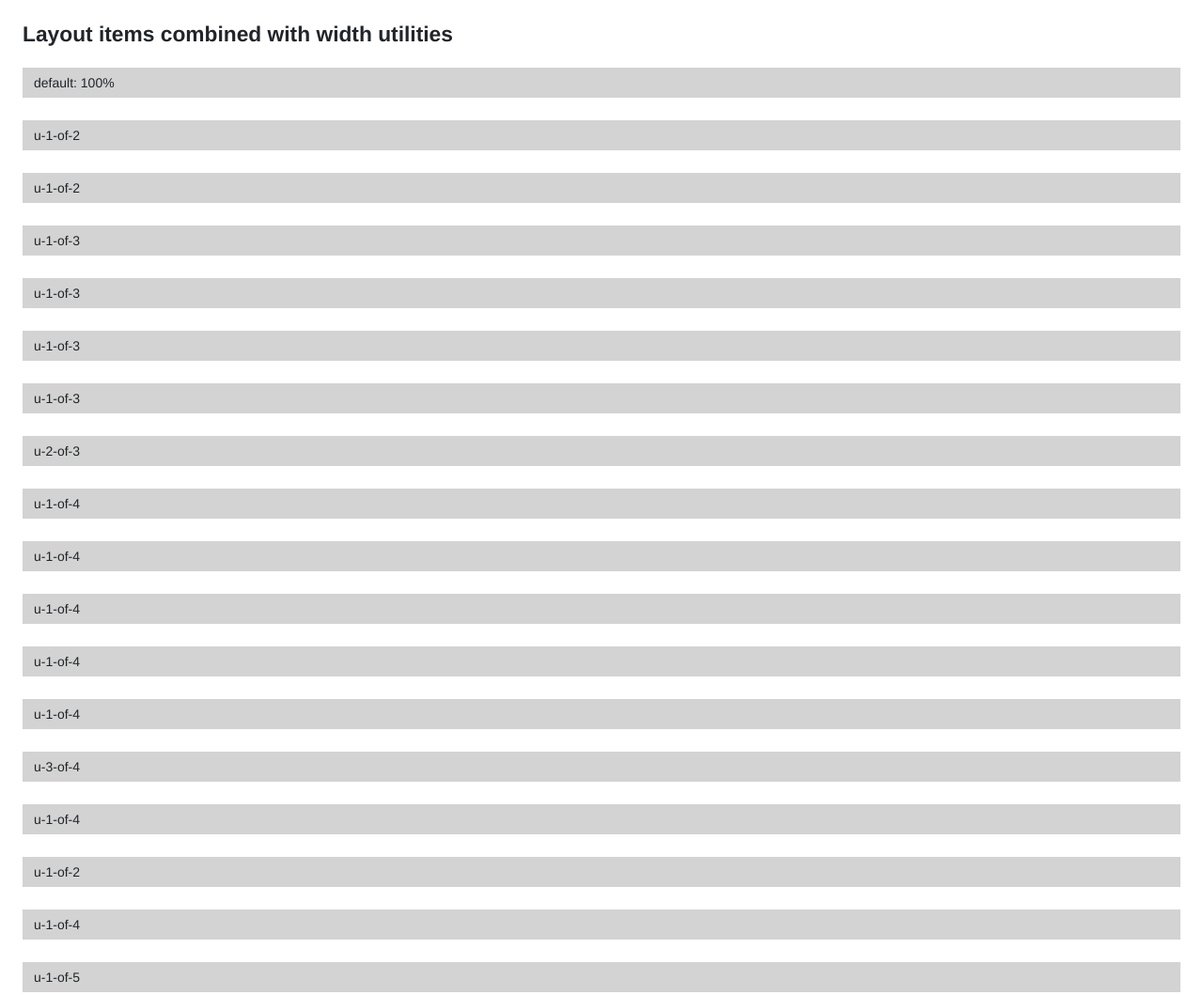
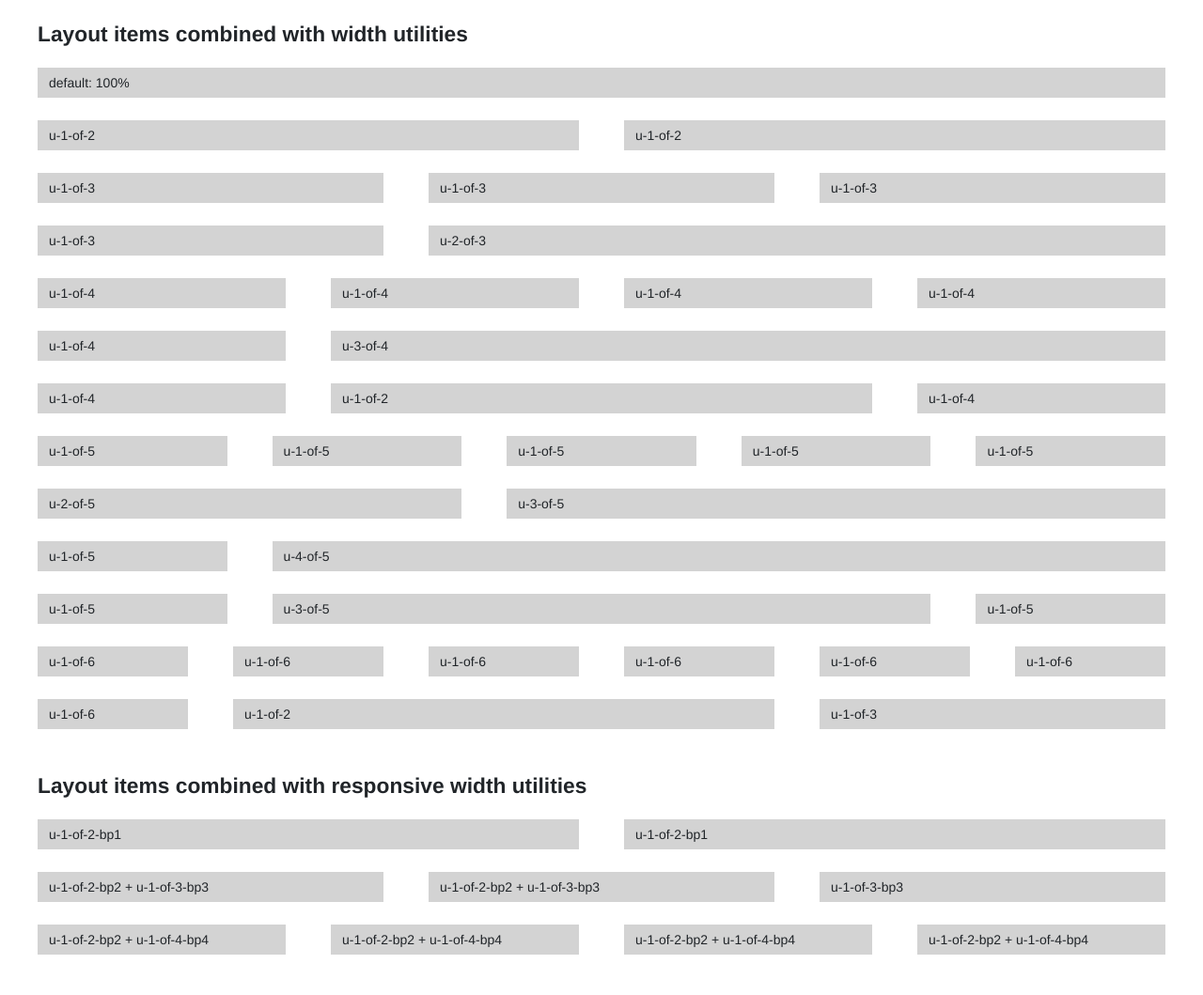
Before and after one commit to mct-ui/html5-boilerplate-VandendriesscheManu, a plain HTML site: page layout.html in a window 1280 px wide. Shown: the top 1059 px of the page at 94% size. Drawn offline with Linux system fonts and the light colour scheme.

Commit message:
les gedaan nog niet helemaal af

```diff
--- a/css/screen.scss
+++ b/css/screen.scss
@@ -110,7 +110,7 @@ $breakpoints: (
 // Grid
 // ---
 
-$container-max-width: calc(1400 / $root-font-size * 1rem);
+$container-max-width: calc(1200 / $root-font-size * 1rem);
 
 // The gutter between columns
 $grid-gutter: $space-m;
@@ -293,12 +293,19 @@ a:active {
   display: flow-root;
 
   &--primary{
-    background-color: $color-primary-lighter;
+    background-color: $color-primary;
+    color: white;
   }
 
   &--dark{
     background-color: $color-text;
     color: white;
+  }
+
+  &--xl{
+    @include mq(bp2){
+      padding: $space-xl $space-xl $space-m $space-xl;
+    }
   }
 }
 
@@ -309,6 +316,9 @@ a:active {
 */
 
 .o-container {
+  margin-left: auto;
+  margin-right: auto;
+  max-width: $container-max-width;
 }
 
 /*
@@ -332,14 +342,17 @@ a:active {
 
 .o-layout__item {
   flex-basis: 100%;
+
 }
 
 /* gutter modifiers, these affect o-layout__item too */
 
 .o-layout--gutter {
+  margin: 0 calc($grid-gutter * -1);
 }
 
 .o-layout--gutter > .o-layout__item {
+  padding: 0 $grid-gutter;
 }
 
 /* reverse horizontal row modifier */
--- a/layout.html
+++ b/layout.html
@@ -18,115 +18,115 @@
                 <div class="o-layout__item">
                     <p class="c-layout-block c-layout-block--ellipsis">default: 100%</p>
                 </div>
-                <div class="o-layout__item">
+                <div class="o-layout__item u-1-of-2">
                     <p class="c-layout-block c-layout-block--ellipsis">u-1-of-2</p>
                 </div>
-                <div class="o-layout__item">
+                <div class="o-layout__item u-1-of-2">
                     <p class="c-layout-block c-layout-block--ellipsis">u-1-of-2</p>
                 </div>
-                <div class="o-layout__item">
+                <div class="o-layout__item u-1-of-3">
                     <p class="c-layout-block c-layout-block--ellipsis">u-1-of-3</p>
                 </div>
-                <div class="o-layout__item">
+                <div class="o-layout__item u-1-of-3">
                     <p class="c-layout-block c-layout-block--ellipsis">u-1-of-3</p>
                 </div>
-                <div class="o-layout__item">
+                <div class="o-layout__item u-1-of-3">
                     <p class="c-layout-block c-layout-block--ellipsis">u-1-of-3</p>
                 </div>
-                <div class="o-layout__item">
+                <div class="o-layout__item u-1-of-3">
                     <p class="c-layout-block c-layout-block--ellipsis">u-1-of-3</p>
                 </div>
-                <div class="o-layout__item">
+                <div class="o-layout__item u-2-of-3">
                     <p class="c-layout-block c-layout-block--ellipsis">u-2-of-3</p>
                 </div>
-                <div class="o-layout__item">
+                <div class="o-layout__item u-1-of-4">
                     <p class="c-layout-block c-layout-block--ellipsis">u-1-of-4</p>
                 </div>
-                <div class="o-layout__item">
+                <div class="o-layout__item u-1-of-4">
                     <p class="c-layout-block c-layout-block--ellipsis">u-1-of-4</p>
                 </div>
-                <div class="o-layout__item">
+                <div class="o-layout__item u-1-of-4">
                     <p class="c-layout-block c-layout-block--ellipsis">u-1-of-4</p>
                 </div>
-                <div class="o-layout__item">
+                <div class="o-layout__item u-1-of-4">
                     <p class="c-layout-block c-layout-block--ellipsis">u-1-of-4</p>
                 </div>
-                <div class="o-layout__item">
+                <div class="o-layout__item u-1-of-4">
                     <p class="c-layout-block c-layout-block--ellipsis">u-1-of-4</p>
                 </div>
-                <div class="o-layout__item">
+                <div class="o-layout__item u-3-of-4">
                     <p class="c-layout-block c-layout-block--ellipsis">u-3-of-4</p>
                 </div>
-                <div class="o-layout__item">
+                <div class="o-layout__item u-1-of-4">
                     <p class="c-layout-block c-layout-block--ellipsis">u-1-of-4</p>
                 </div>
-                <div class="o-layout__item">
+                <div class="o-layout__item u-1-of-2">
                     <p class="c-layout-block c-layout-block--ellipsis">u-1-of-2</p>
                 </div>
-                <div class="o-layout__item">
+                <div class="o-layout__item u-1-of-4">
                     <p class="c-layout-block c-layout-block--ellipsis">u-1-of-4</p>
                 </div>
-                <div class="o-layout__item">
+                <div class="o-layout__item u-1-of-5">
                     <p class="c-layout-block c-layout-block--ellipsis">u-1-of-5</p>
                 </div>
-                <div class="o-layout__item">
+                <div class="o-layout__item u-1-of-5">
                     <p class="c-layout-block c-layout-block--ellipsis">u-1-of-5</p>
                 </div>
-                <div class="o-layout__item">
+                <div class="o-layout__item u-1-of-5">
                     <p class="c-layout-block c-layout-block--ellipsis">u-1-of-5</p>
                 </div>
-                <div class="o-layout__item">
+                <div class="o-layout__item u-1-of-5">
                     <p class="c-layout-block c-layout-block--ellipsis">u-1-of-5</p>
                 </div>
-                <div class="o-layout__item">
+                <div class="o-layout__item u-1-of-5">
                     <p class="c-layout-block c-layout-block--ellipsis">u-1-of-5</p>
                 </div>
-                <div class="o-layout__item">
+                <div class="o-layout__item u-2-of-5">
                     <p class="c-layout-block c-layout-block--ellipsis">u-2-of-5</p>
                 </div>
-                <div class="o-layout__item">
+                <div class="o-layout__item u-3-of-5">
                     <p class="c-layout-block c-layout-block--ellipsis">u-3-of-5</p>
                 </div>
-                <div class="o-layout__item">
+                <div class="o-layout__item u-1-of-5">
                     <p class="c-layout-block c-layout-block--ellipsis">u-1-of-5</p>
                 </div>
-                <div class="o-layout__item">
+                <div class="o-layout__item u-4-of-5">
                     <p class="c-layout-block c-layout-block--ellipsis">u-4-of-5</p>
                 </div>
-                <div class="o-layout__item">
+                <div class="o-layout__item u-1-of-5">
                     <p class="c-layout-block c-layout-block--ellipsis">u-1-of-5</p>
                 </div>
-                <div class="o-layout__item">
+                <div class="o-layout__item u-3-of-5">
                     <p class="c-layout-block c-layout-block--ellipsis">u-3-of-5</p>
                 </div>
-                <div class="o-layout__item">
+                <div class="o-layout__item u-1-of-5">
                     <p class="c-layout-block c-layout-block--ellipsis">u-1-of-5</p>
                 </div>
-                <div class="o-layout__item">
+                <div class="o-layout__item u-1-of-6">
                     <p class="c-layout-block c-layout-block--ellipsis">u-1-of-6</p>
                 </div>
-                <div class="o-layout__item">
+                <div class="o-layout__item u-1-of-6">
                     <p class="c-layout-block c-layout-block--ellipsis">u-1-of-6</p>
                 </div>
-                <div class="o-layout__item">
+                <div class="o-layout__item u-1-of-6">
                     <p class="c-layout-block c-layout-block--ellipsis">u-1-of-6</p>
                 </div>
-                <div class="o-layout__item">
+                <div class="o-layout__item u-1-of-6">
                     <p class="c-layout-block c-layout-block--ellipsis">u-1-of-6</p>
                 </div>
-                <div class="o-layout__item">
+                <div class="o-layout__item u-1-of-6">
                     <p class="c-layout-block c-layout-block--ellipsis">u-1-of-6</p>
                 </div>
-                <div class="o-layout__item">
+                <div class="o-layout__item u-1-of-6">
                     <p class="c-layout-block c-layout-block--ellipsis">u-1-of-6</p>
                 </div>
-                <div class="o-layout__item">
+                <div class="o-layout__item u-1-of-6">
                     <p class="c-layout-block c-layout-block--ellipsis">u-1-of-6</p>
                 </div>
-                <div class="o-layout__item">
+                <div class="o-layout__item u-1-of-2">
                     <p class="c-layout-block c-layout-block--ellipsis">u-1-of-2</p>
                 </div>
-                <div class="o-layout__item">
+                <div class="o-layout__item u-1-of-3">
                     <p class="c-layout-block c-layout-block--ellipsis">u-1-of-3</p>
                 </div>
             </div>
@@ -136,31 +136,31 @@
         <div class="o-container">
             <h2>Layout items combined with responsive width utilities</h2>
             <div class="o-layout o-layout--gutter">
-                <div class="o-layout__item">
+                <div class="o-layout__item u-1-of-2-bp1">
                     <p class="c-layout-block c-layout-block--ellipsis">u-1-of-2-bp1</p>
                 </div>
-                <div class="o-layout__item">
+                <div class="o-layout__item u-1-of-2-bp1">
                     <p class="c-layout-block c-layout-block--ellipsis">u-1-of-2-bp1</p>
                 </div>
-                <div class="o-layout__item">
+                <div class="o-layout__item u-1-of-2-bp2 u-1-of-3-bp3">
                     <p class="c-layout-block c-layout-block--ellipsis">u-1-of-2-bp2 + u-1-of-3-bp3</p>
                 </div>
-                <div class="o-layout__item">
+                <div class="o-layout__item u-1-of-2-bp2 u-1-of-3-bp3">
                     <p class="c-layout-block c-layout-block--ellipsis">u-1-of-2-bp2 + u-1-of-3-bp3</p>
                 </div>
-                <div class="o-layout__item">
+                <div class="o-layout__item u-1-of-3-bp3">
                     <p class="c-layout-block c-layout-block--ellipsis">u-1-of-3-bp3</p>
                 </div>
-                <div class="o-layout__item">
+                <div class="o-layout__item u-1-of-2-bp2 u-1-of-4-bp4">
                     <p class="c-layout-block c-layout-block--ellipsis">u-1-of-2-bp2 + u-1-of-4-bp4</p>
                 </div>
-                <div class="o-layout__item">
+                <div class="o-layout__item u-1-of-2-bp2 u-1-of-4-bp4">
                     <p class="c-layout-block c-layout-block--ellipsis">u-1-of-2-bp2 + u-1-of-4-bp4</p>
                 </div>
-                <div class="o-layout__item">
+                <div class="o-layout__item u-1-of-2-bp2 u-1-of-4-bp4">
                     <p class="c-layout-block c-layout-block--ellipsis">u-1-of-2-bp2 + u-1-of-4-bp4</p>
                 </div>
-                <div class="o-layout__item">
+                <div class="o-layout__item u-1-of-2-bp2 u-1-of-4-bp4">
                     <p class="c-layout-block c-layout-block--ellipsis">u-1-of-2-bp2 + u-1-of-4-bp4</p>
                 </div>
             </div>
```
Also changed, not shown: index.html (+8 -2 lines), css/screen.css.
